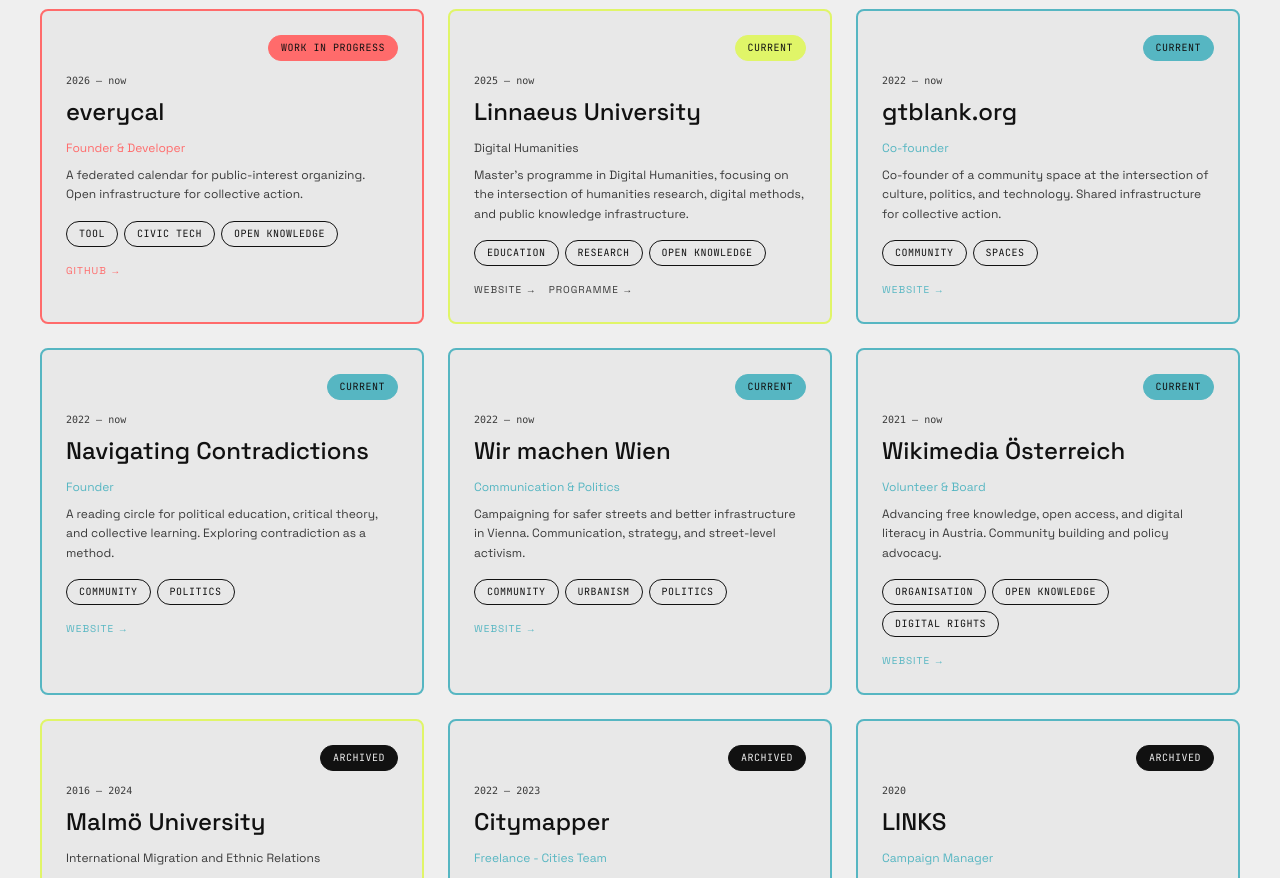
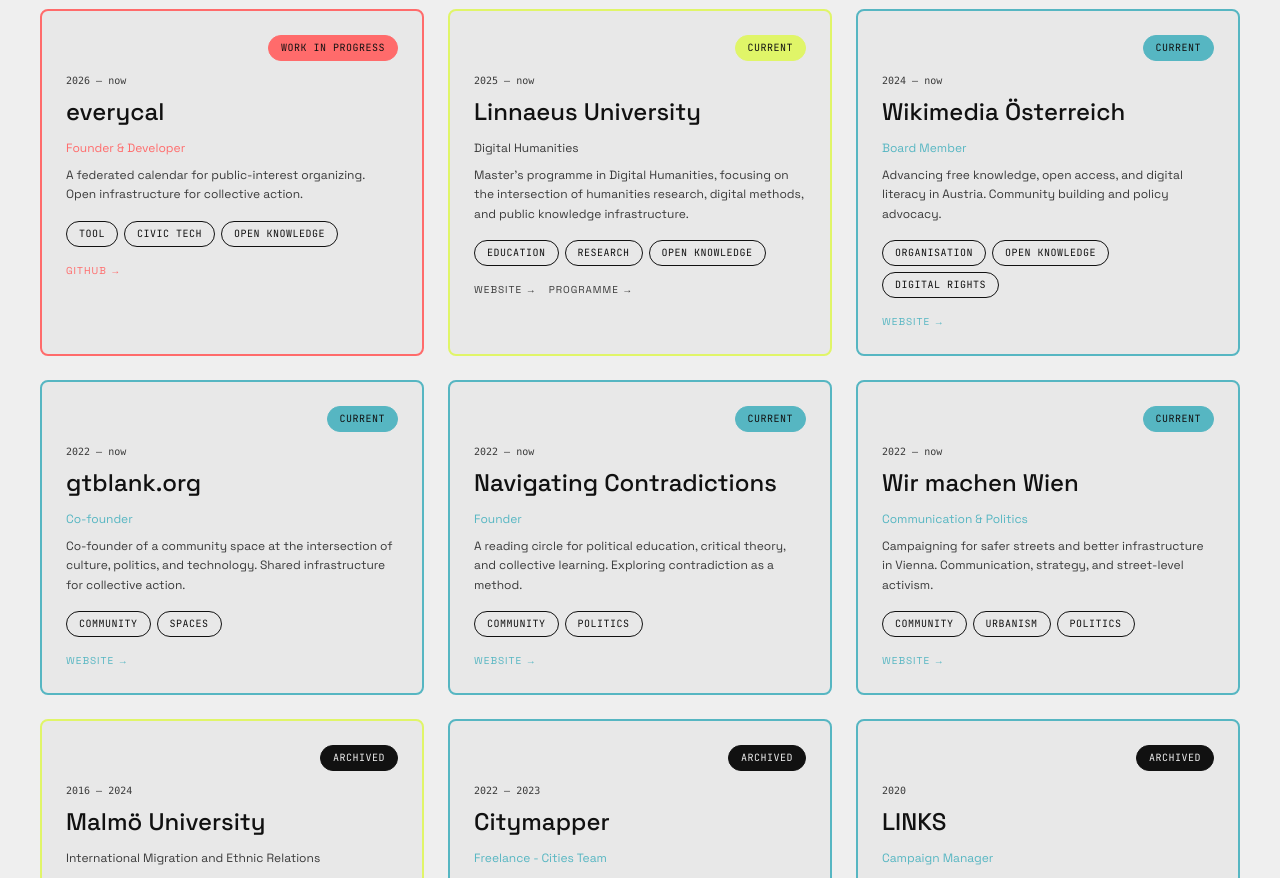
Before and after one commit to burnoutberni/bhayden.at, a React (Vite) app: page /work in a window 1280 px wide. Shown: the part 500-1378 px from the top of the page. Built offline with nearby package versions, Linux system fonts and the light colour scheme.

Commit message:
Fix WMAT start year and role

```diff
--- a/src/data/content.ts
+++ b/src/data/content.ts
@@ -66,10 +66,10 @@ export const projects: Project[] = [
     summaryDe: 'Förderung freien Wissens, offenen Zugangs und digitaler Kompetenz in Österreich. Community-Aufbau und Policy-Advocacy.',
     status: 'current',
     type: 'organisation',
-    startYear: 2021,
+    startYear: 2024,
     location: 'Vienna',
-    role: 'Volunteer & Board',
-    roleDe: 'Freiwilliger & Vorstand',
+    role: 'Board Member',
+    roleDe: 'Vorstandsmitglied',
     links: [{ label: 'Website', url: 'https://wikimedia.at' }],
     topics: ['open knowledge', 'digital rights'],
     homepagePriority: 3,
```
